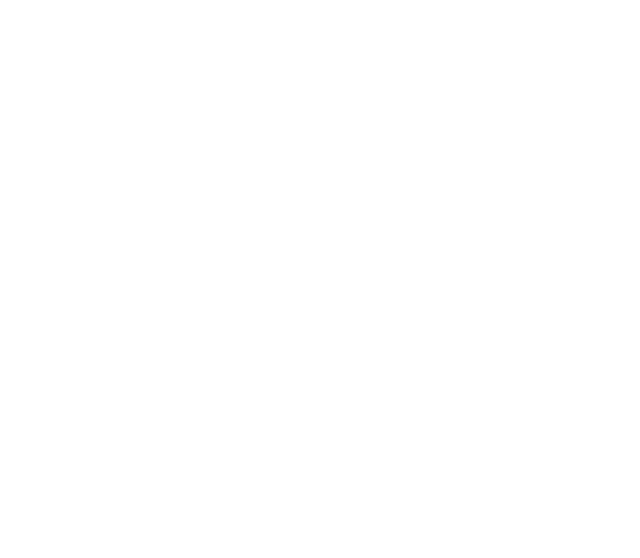
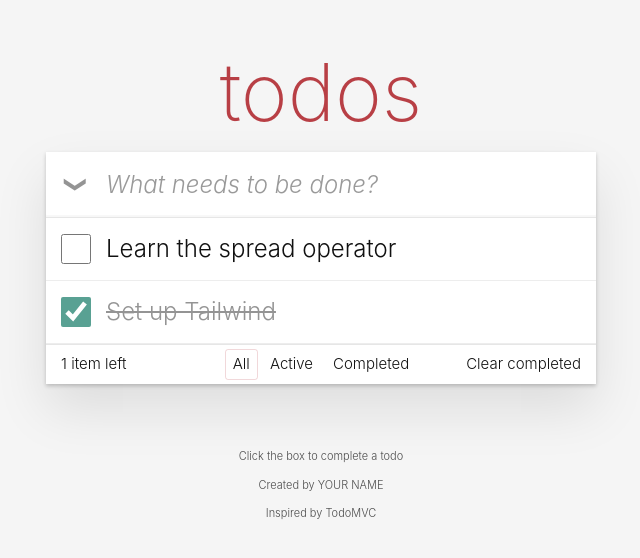
Before and after one commit to JoshBoniao/csit340-todomvc, a React (Vite) app: page / in a window 1280 px wide. Shown: the top 558 px of the page, without its empty margins (319-959 px from the left). Built offline with nearby package versions, Linux system fonts and the light colour scheme.

Commit message:
feat: add static todomvc layout

```diff
--- a/package.json
+++ b/package.json
@@ -10,8 +10,10 @@
     "preview": "vite preview"
   },
   "dependencies": {
+    "@tailwindcss/vite": "^4.3.3",
     "react": "^19.3.1",
-    "react-dom": "^19.3.1"
+    "react-dom": "^19.3.1",
+    "tailwindcss": "^4.3.3"
   },
   "devDependencies": {
     "@eslint/js": "^10.0.1",
--- a/src/App.jsx
+++ b/src/App.jsx
@@ -1,11 +1,13 @@
+import Todos from "./components/Todos.jsx";
+import Infos from "./components/Infos.jsx";
 
 function App() {
-
   return (
-    <>
-
-    </>
-  )
+    <div className="min-h-screen bg-[#f5f5f5] py-8 font-light text-[#111]">
+      <Todos />
+      <Infos name="YOUR NAME" />
+    </div>
+  );
 }
 
-export default App
+export default App;
--- /dev/null
+++ b/src/components/Infos.jsx
@@ -0,0 +1,11 @@
+function Info({ name }) {
+  return (
+    <footer className="mt-16 text-center text-[11px] text-[#4d4d4d]">
+      <p className="my-3">Click the box to complete a todo</p>
+      <p className="my-3">Created by {name}</p>
+      <p className="my-3">Inspired by TodoMVC</p>
+    </footer>
+  );
+}
+
+export default Info;
--- /dev/null
+++ b/src/components/Todos.jsx
@@ -0,0 +1,102 @@
+function Todos() {
+  return (
+    <section className="mx-auto max-w-[550px]">
+      <h1 className="text-center text-[80px] font-extralight text-[#b83f45]">
+        todos
+      </h1>
+
+      <div className="relative bg-white shadow-[0_2px_4px_0_rgba(0,0,0,0.2),0_25px_50px_0_rgba(0,0,0,0.1)]">
+        <form>
+          <input
+            className="h-[65px] w-full py-4 pr-4 pl-[60px] text-2xl shadow-[inset_0_-2px_1px_rgba(0,0,0,0.03)] outline-none placeholder:text-black/40 placeholder:italic focus:shadow-[0_0_2px_2px_#cf7d7d]"
+            placeholder="What needs to be done?"
+          />
+        </form>
+
+
+        <main className="relative border-t border-[#e6e6e6]">
+          <input id="toggle-all" type="checkbox" className="peer sr-only" />
+          <label
+            htmlFor="toggle-all"
+            className="absolute -top-[66px] left-0 flex h-[65px] w-[60px] cursor-pointer items-center justify-center text-[22px] text-[#949494] peer-checked:text-[#484848]"
+          >
+            <span className="rotate-90">❯</span>
+          </label>
+
+
+          <ul>
+            <li className="group relative flex items-center border-b border-[#ededed] text-2xl">
+              <input
+                type="checkbox"
+                className="ml-[15px] size-[30px] shrink-0 cursor-pointer accent-[#59a193]"
+              />
+              <span className="flex-1 py-[15px] pr-[60px] pl-[15px] break-all">
+                Learn the spread operator
+              </span>
+              <button
+                type="button"
+                className="absolute right-[10px] hidden size-10 cursor-pointer text-[30px] text-[#949494] group-hover:block hover:text-[#c18585]"
+              >
+                ×
+              </button>
+            </li>
+            <li className="group relative flex items-center border-b border-[#ededed] text-2xl">
+              <input
+                type="checkbox"
+                checked
+                readOnly
+                className="ml-[15px] size-[30px] shrink-0 cursor-pointer accent-[#59a193]"
+              />
+              <span className="flex-1 py-[15px] pr-[60px] pl-[15px] break-all text-[#949494] line-through">
+                Set up Tailwind
+              </span>
+              <button
+                type="button"
+                className="absolute right-[10px] hidden size-10 cursor-pointer text-[30px] text-[#949494] group-hover:block hover:text-[#c18585]"
+              >
+                ×
+              </button>
+            </li>
+          </ul>
+        </main>
+
+        <footer className="grid h-10 grid-cols-3 items-center border-t border-[#e6e6e6] px-[15px] text-[15px]">
+          <span>
+            <strong className="font-light">1</strong> item left
+          </span>
+          <ul className="flex justify-center gap-1">
+            <li>
+              <button
+                type="button"
+                className="cursor-pointer rounded-[3px] border border-[#b83f45]/20 px-[7px] py-[3px]"
+              >
+                All
+              </button>
+            </li>
+            <li>
+              <button
+                type="button"
+                className="cursor-pointer rounded-[3px] border border-transparent px-[7px] py-[3px] hover:border-[#b83f45]/10"
+              >
+                Active
+              </button>
+            </li>
+            <li>
+              <button
+                type="button"
+                className="cursor-pointer rounded-[3px] border border-transparent px-[7px] py-[3px] hover:border-[#b83f45]/10"
+              >
+                Completed
+              </button>
+            </li>
+          </ul>
+          <button type="button" className="cursor-pointer justify-self-end hover:underline">
+            Clear completed
+          </button>
+        </footer>
+      </div>
+    </section>
+  );
+}
+
+export default Todos;
```
Also changed, not shown: vite.config.js (+4 -4 lines), 1 other file (tests, documents, lock files or other folders).
